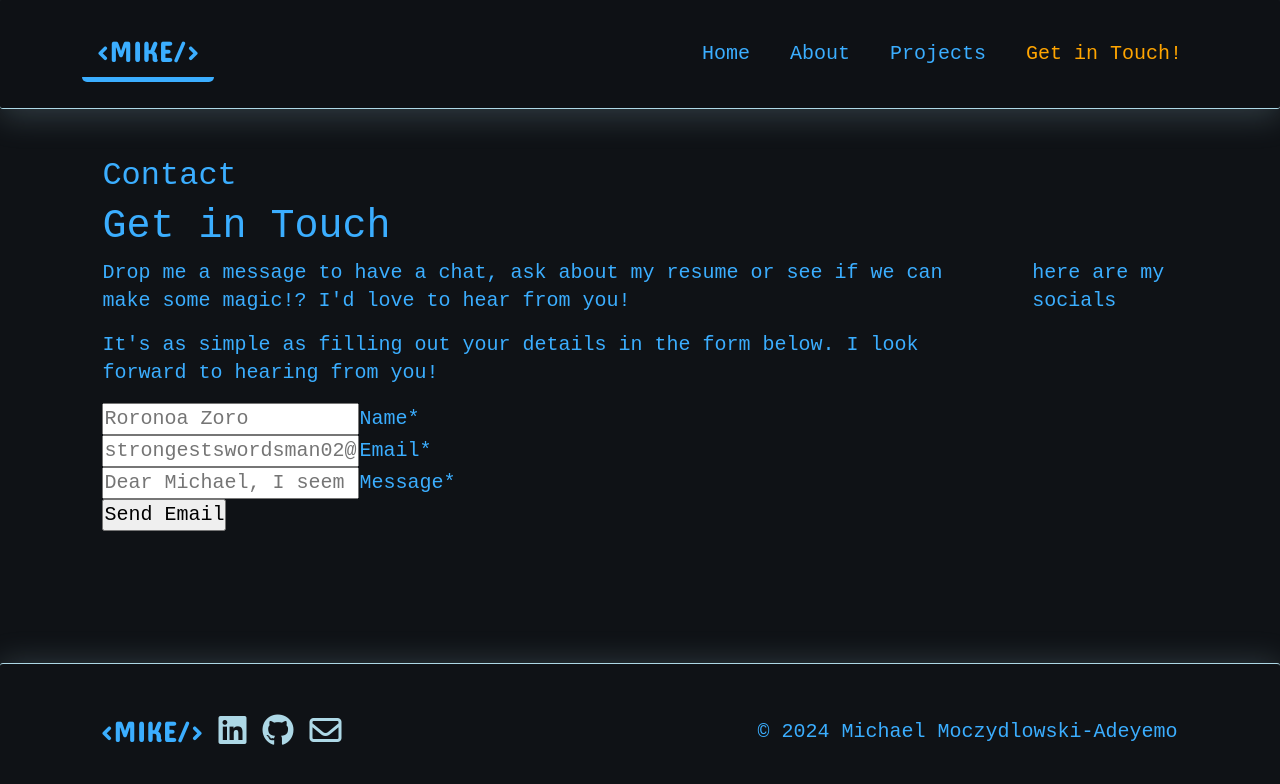
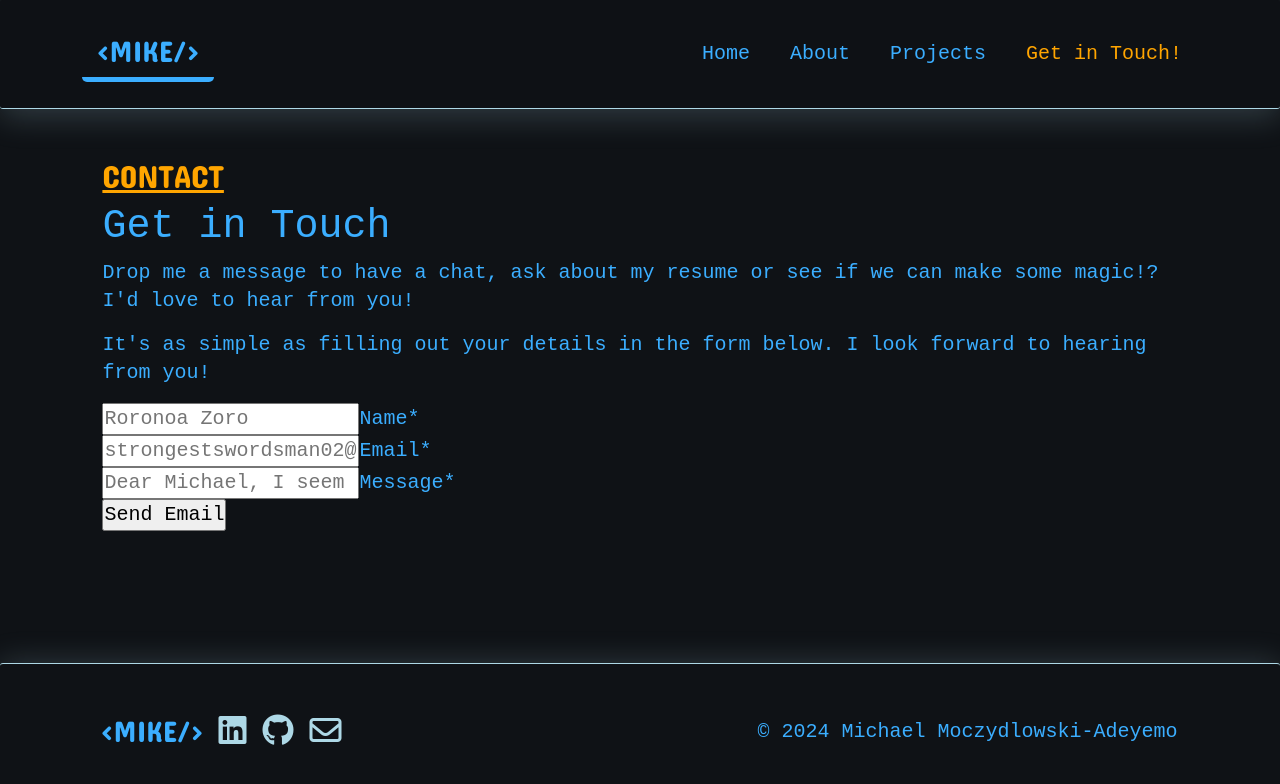
Before and after one commit to mikcad/Personal-Website, a React (Vite) app: page /Contact in a window 1280 px wide. Shown: the top 784 px of the page. Built offline with nearby package versions, Linux system fonts and the light colour scheme; a web font is replaced by a local one.

Commit message:
Update Contact.tsx

```diff
--- a/src/pages/Contact/Contact.tsx
+++ b/src/pages/Contact/Contact.tsx
@@ -1,4 +1,4 @@
-import { useRef, useState } from 'react';
+import { ChangeEvent, useRef, useState } from 'react';
 import './contact.css';
 import emailjs from '@emailjs/browser';
 
@@ -12,7 +12,7 @@ const Contact = () => {
     user_message: '',
   });
 
-  const handleInputChange = (e: any) => {
+  const handleInputChange = (e: ChangeEvent<HTMLInputElement>) => {
     const { name, value } = e.target;
     setFormData({
       ...formData,
@@ -46,9 +46,11 @@ const Contact = () => {
   return (
     <section id="contact-section">
       <div className="wrapper">
-        <h2>Contact</h2>
-        <h1>Get in Touch</h1>
-        <div className="content-container d-flex">
+        <div className="">
+          <h2 className="sub-title">Contact</h2>
+          <h1>Get in Touch</h1>
+        </div>
+        <div className="content-container">
           <div className="form-container">
             <p>
               Drop me a message to have a chat, ask about my resume or see if we
@@ -104,7 +106,7 @@ const Contact = () => {
               <input id="send" type="submit" value="Send Email" />
             </form>
           </div>
-          <div className="social-container">here are my socials</div>
+          {/* <div className="social-container">here are my socials</div> */}
         </div>
       </div>
     </section>
```
